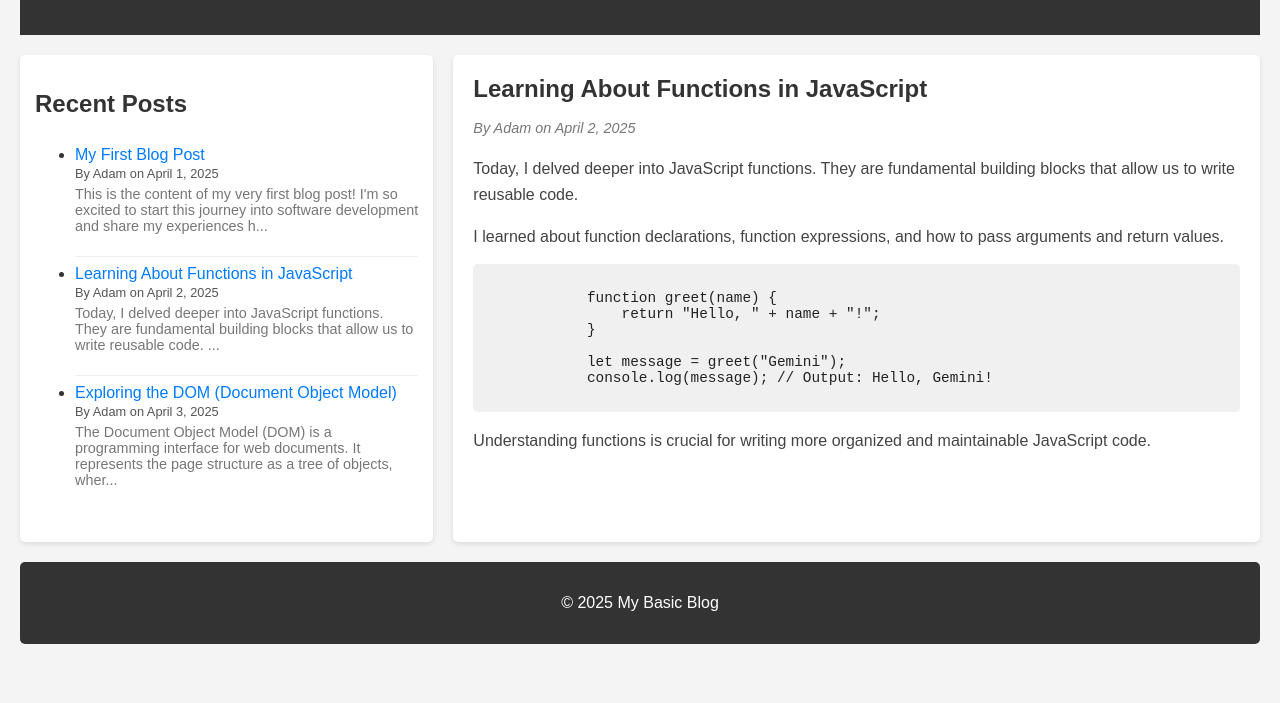
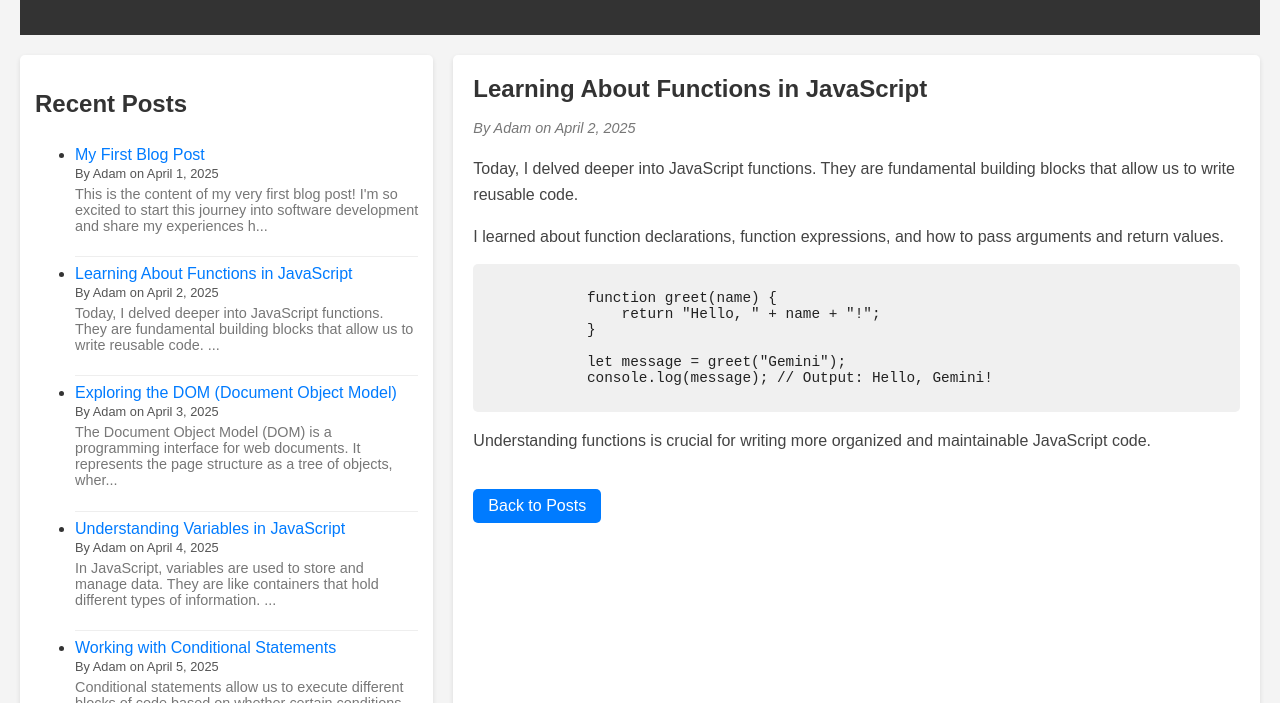
Before and after one commit to AdamKBetts/javascript-basic-blog, a plain HTML site: page index.html in a window 1280 px wide. Both pictures are taken after a click on the link "Learning About Functions in JavaScript". Shown: the part 97-800 px from the top of the page. Drawn offline with Linux system fonts and the light colour scheme.

Commit message:
Addition: Back to posts button to clear current post on display.

```diff
--- a/script.js
+++ b/script.js
@@ -43,6 +43,57 @@ const blogPosts = [
             <p>The Document Object Model (DOM) is a programming interface for web documents. It represents the page structure as a tree of objects, where each object represents a part of the document.</p>
             <p>JavaScript can interact with the DOM to dynamically change the content, structure, and style of a web page.</p>
             <p>I practiced selecting elements using methods like <code>getElementById</code> and <code>querySelector</code>, and I learned how to manipulate their properties and attributes.</p>
+        `
+    },
+    {
+        id: 4,
+        title: "Understanding Variables in JavaScript",
+        author: "Adam",
+        date: "April 4, 2025",
+        content: `
+            <p>In JavaScript, variables are used to store and manage data. They are like containers that hold different types of information.</p>
+            <p>I learned about the keywords used to declare variables: <code>var</code>, <code>let</code>, and <code>const</code>. Each has its own scope and use cases.</p>
+            <ul>
+                <li><code>var</code> is the oldest way to declare variables and has function scope.</li>
+                <li><code>let</code> was introduced in ES6 and has block scope, allowing for more predictable behavior.</li>
+                <li><code>const</code> is also from ES6 and is used to declare constants – variables whose values should not be reassigned.</li>
+            </ul>
+            <p>Choosing the right keyword for declaring variables is important for writing clean and bug-free JavaScript code.</p>
+        `
+    },
+    {
+        id: 5,
+        title: "Working with Conditional Statements",
+        author: "Adam",
+        date: "April 5, 2025",
+        content: `
+            <p>Conditional statements allow us to execute different blocks of code based on whether certain conditions are true or false. This adds logic and decision-making capabilities to our programs.</p>
+            <p>The most common conditional statements in JavaScript are:</p>
+            <ul>
+                <li><code>if</code> statement: Executes a block of code if a condition is true.</li>
+                <li><code>else if</code> statement: Allows for checking multiple conditions.</li>
+                <li><code>else</code> statement: Executes a block of code if none of the preceding conditions are true.</li>
+                <li><code>switch</code> statement: Provides an alternative way to perform different actions based on the value of an expression.</li>
+            </ul>
+            <p>Mastering conditional statements is essential for controlling the flow of execution in your JavaScript programs.</p>
+        `
+    },
+    {
+        id: 6,
+        title: "Introduction to Loops in JavaScript",
+        author: "Adam",
+        date: "April 6, 2025",
+        content: `
+            <p>Loops are a fundamental concept in programming that allows us to repeat a block of code multiple times. This is incredibly useful for automating repetitive tasks.</p>
+            <p>JavaScript provides several types of loops:</p>
+            <ul>
+                <li><code>for</code> loop: Executes a block of code a specific number of times.</li>
+                <li><code>while</code> loop: Executes a block of code as long as a condition is true.</li>
+                <li><code>do...while</code> loop: Similar to the <code>while</code> loop, but it executes the code block at least once before checking the condition.</li>
+                <li><code>for...in</code> loop: Iterates over the properties of an object.</li>
+                <li><code>for...of</code> loop: Iterates over iterable objects (like arrays and strings).</li>
+            </ul>
+            <p>Understanding and using loops effectively can significantly reduce the amount of code you need to write and make your programs more efficient.</p>
         `
     }
 ];
@@ -110,7 +161,14 @@ postsList.addEventListener('click', (event) => {
             <h2>${post.title}</h2>
             <p class="post-meta">By ${post.author} on ${post.date}</p>
             <div class="post-content">${post.content}</div>
+            <button id="back-to-posts">Back to Posts</button>
             `;
+
+            // Add an event listener to the "Back to Posts" button
+            const backToPostsButton = document.getElementById('back-to-posts');
+            backToPostsButton.addEventListener('click', () => {
+                singlePostSection.innerHTML = '';
+            });
         }
     }
 });
--- a/style.css
+++ b/style.css
@@ -116,6 +116,21 @@ main {
     margin-top: 10px;
 }
 
+#back-to-posts {
+    background-color: #007bff;
+    color: #fff;
+    border: none;
+    padding: 8px 15px;
+    border-radius: 5px;
+    cursor: pointer;
+    font-size: 1em;
+    margin-top: 20px;
+}
+
+#back-to-posts:hover {
+    background-color: #0056b3;
+}
+
 footer {
     text-align: center;
     margin-top: 20px;
```
